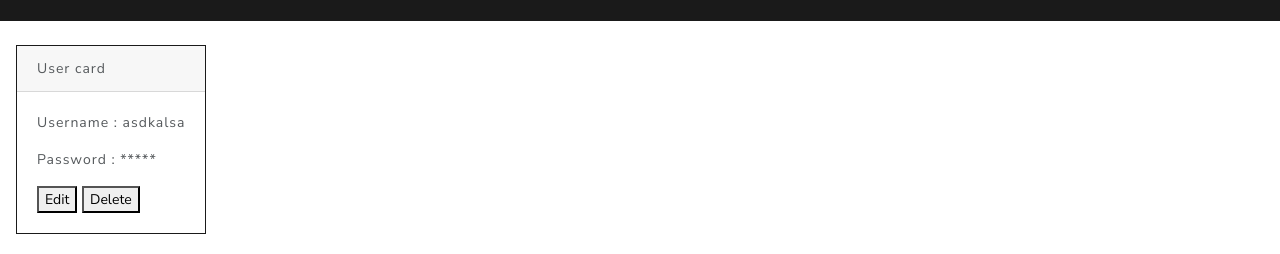
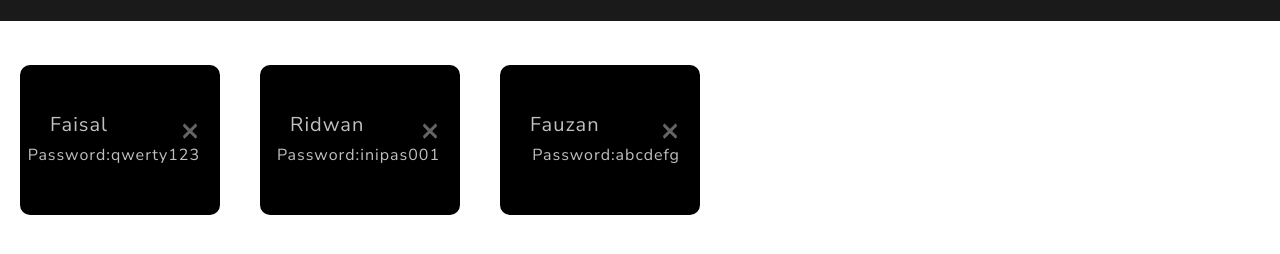
Before and after one commit to LiliAmber/liliamber.github.io, a plain HTML site: page user-list.html in a window 1280 px wide. Shown: the part 68-322 px from the top of the page. Drawn offline with Linux system fonts and the light colour scheme.

Commit message:
first release html & css

```diff
--- a/script.js
+++ b/script.js
@@ -0,0 +1,10 @@
+
+//Close User List
+const close = document.querySelectorAll('.close');
+for (let i = 0 ; i < close.length; i++)
+{
+close[i].addEventListener('click', function(e){
+	// close[i].parentElement.style.display = 'none';
+	e.target.parentElement.style.display = "none";
+});
+}
--- a/style.css
+++ b/style.css
@@ -28,3 +28,45 @@
   margin-left: 16px;
   margin-right: 16px;
 }
+
+.kartu{
+  display: inline-block;
+    width: 200px;
+    padding: 0 80px;
+    height: 150px;
+    font-size: 16px;
+    line-height: 80px;
+    border-radius: 10px;
+    background-color: black;
+    margin: 20px;
+    position: relative;
+    text-align: center
+}
+.kartu .nama {
+    position: absolute;
+    left:30px;
+    top: 20px;
+    font-size: 20px;
+    color: silver;
+}
+.kartu .close {
+    font-size: 30px;
+    font-weight: bold;
+    color: silver;
+    position: absolute;
+    top: 50px;
+    right: 20px;
+    cursor: pointer;
+}
+
+.kartu .Password {
+    right: 20px;
+    margin-top: 50px;
+    font-size: 16px;
+    color: silver;
+    position: absolute;
+}
+
+.kartu:hover .close {
+    color: gold;
+}
--- a/user-list.html
+++ b/user-list.html
@@ -25,16 +25,22 @@
       </div>
     </nav>
     <div class="tabel-user">
-      <div class="card border-primary mb-3" style="max-width: 20rem;">
-        <div class="card-header">User card</div>
-        <div class="card-body">
-          <p class="card-text">Username : asdkalsa</p>
-          <p class="card-text">Password : *****</p>
-          <button>Edit</button>
-          <button>Delete</button>
-        </div>
-      </div>
+      <div class="kartu">
+        <span class="nama">Faisal</span>
+        <span class="Password">Password:qwerty123</span>
+        <span class="close">×</span>
+    </div>
+      <div class="kartu">
+        <span class="nama">Ridwan</span>
+        <span class="Password">Password:inipas001</span>
+        <span class="close">×</span>
+    </div>
+      <div class="kartu">
+        <span class="nama">Fauzan</span>
+        <span class="Password">Password:abcdefg</span>
+        <span class="close">×</span>
     </div>
   </div>
 </body>
+<script src="script.js"></script>
 </html>
```
